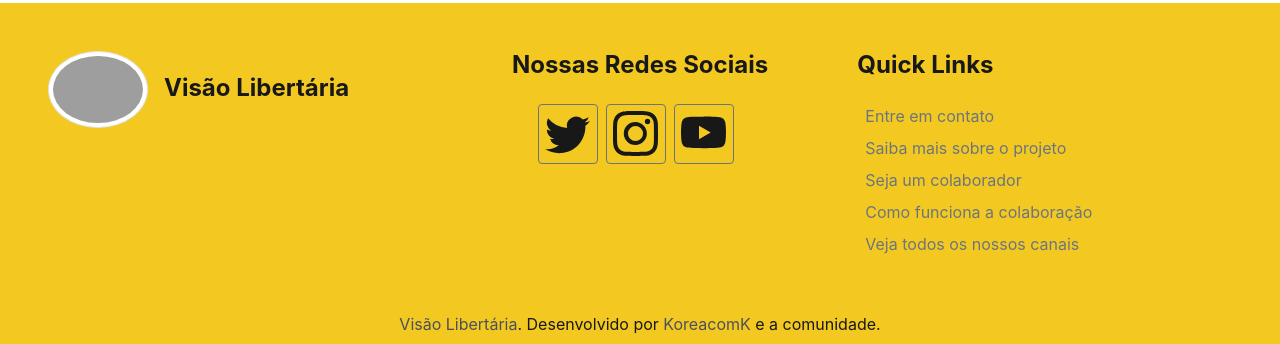
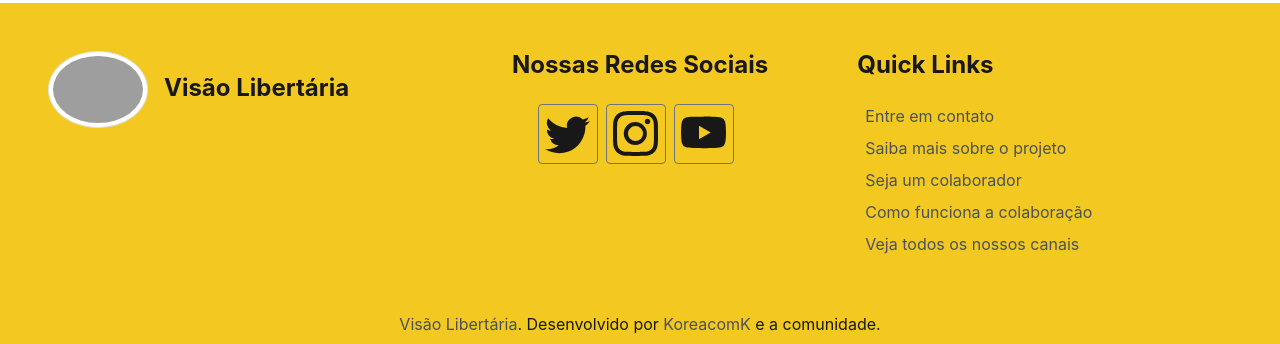
Before and after one commit to KoreaComK/visao-libertaria-site, a CodeIgniter 4 app: the page made by app/Views/artigo.php in a window 1280 px wide. Shown: the part 1134-1478 px from the top of the page. Run offline with PHP 8.4 and a stand-in for CodeIgniter, Linux system fonts and the light colour scheme; the template is opened without the code that fills it, so the values that code supplies are empty; some libraries are stand-ins or nearby versions; grey boxes are pictures that could not be loaded.

Commit message:
Corrigindo estilo dos links do rodapé

```diff
--- a/app/Views/layouts/main.php
+++ b/app/Views/layouts/main.php
@@ -227,15 +227,15 @@
 			<div class="col-lg-4 col-md-6 mb-5">
 				<h4 class="font-weight-bold mb-4">Quick Links</h4>
 				<div class="d-flex flex-column justify-content-start">
-					<a class="text-secondary mb-2" href="#"><i class="fa fa-angle-right text-dark mr-2"></i>Entre em
+					<a class="mb-2" href="#"><i class="fa fa-angle-right text-dark mr-2"></i>Entre em
 						contato</a>
-					<a class="text-secondary mb-2" href="#"><i class="fa fa-angle-right text-dark mr-2"></i>Saiba mais
+					<a class="mb-2" href="#"><i class="fa fa-angle-right text-dark mr-2"></i>Saiba mais
 						sobre o projeto</a>
-					<a class="text-secondary mb-2" href="#"><i class="fa fa-angle-right text-dark mr-2"></i>Seja um
+					<a class="mb-2" href="#"><i class="fa fa-angle-right text-dark mr-2"></i>Seja um
 						colaborador</a>
-					<a class="text-secondary mb-2" href="#"><i class="fa fa-angle-right text-dark mr-2"></i>Como
+					<a class="mb-2" href="#"><i class="fa fa-angle-right text-dark mr-2"></i>Como
 						funciona a colaboração</a>
-					<a class="text-secondary" href="#"><i class="fa fa-angle-right text-dark mr-2"></i>Veja todos os
+					<a class="" href="#"><i class="fa fa-angle-right text-dark mr-2"></i>Veja todos os
 						nossos canais</a>
 				</div>
 			</div>
```
